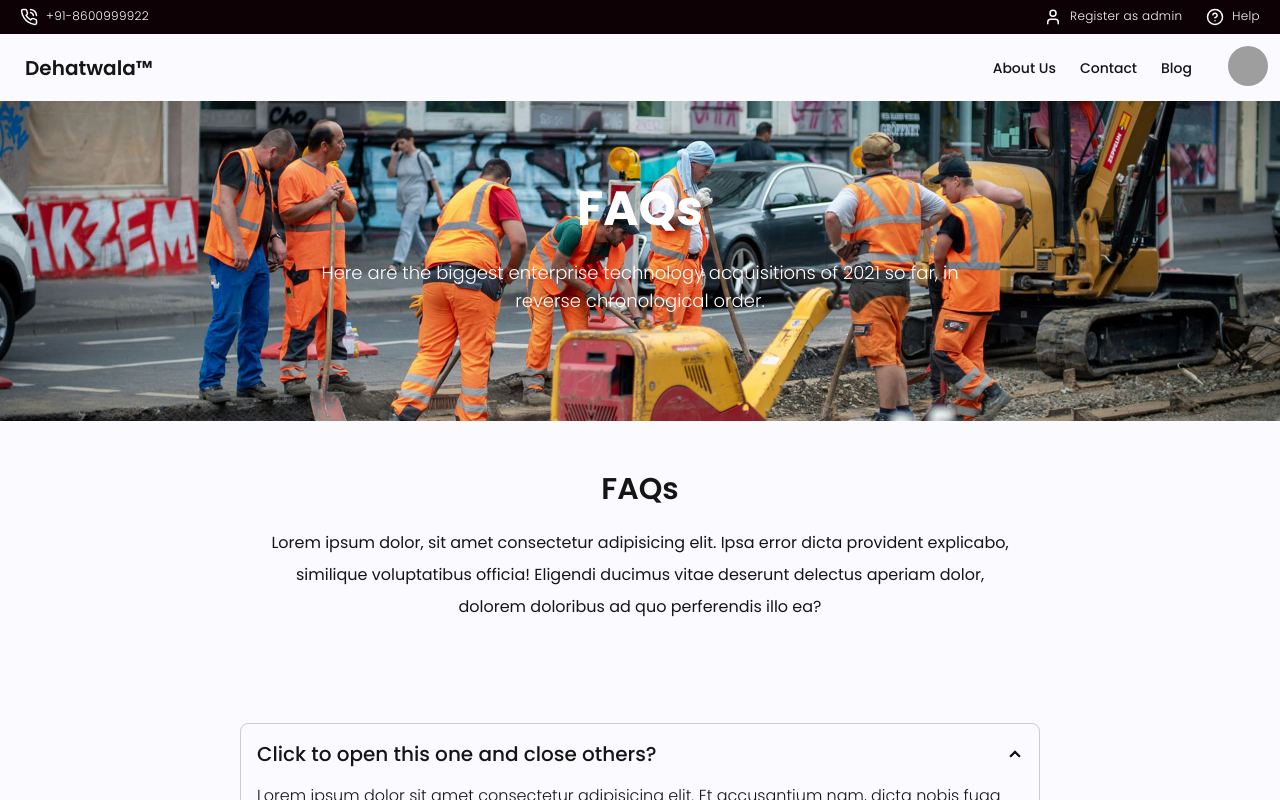
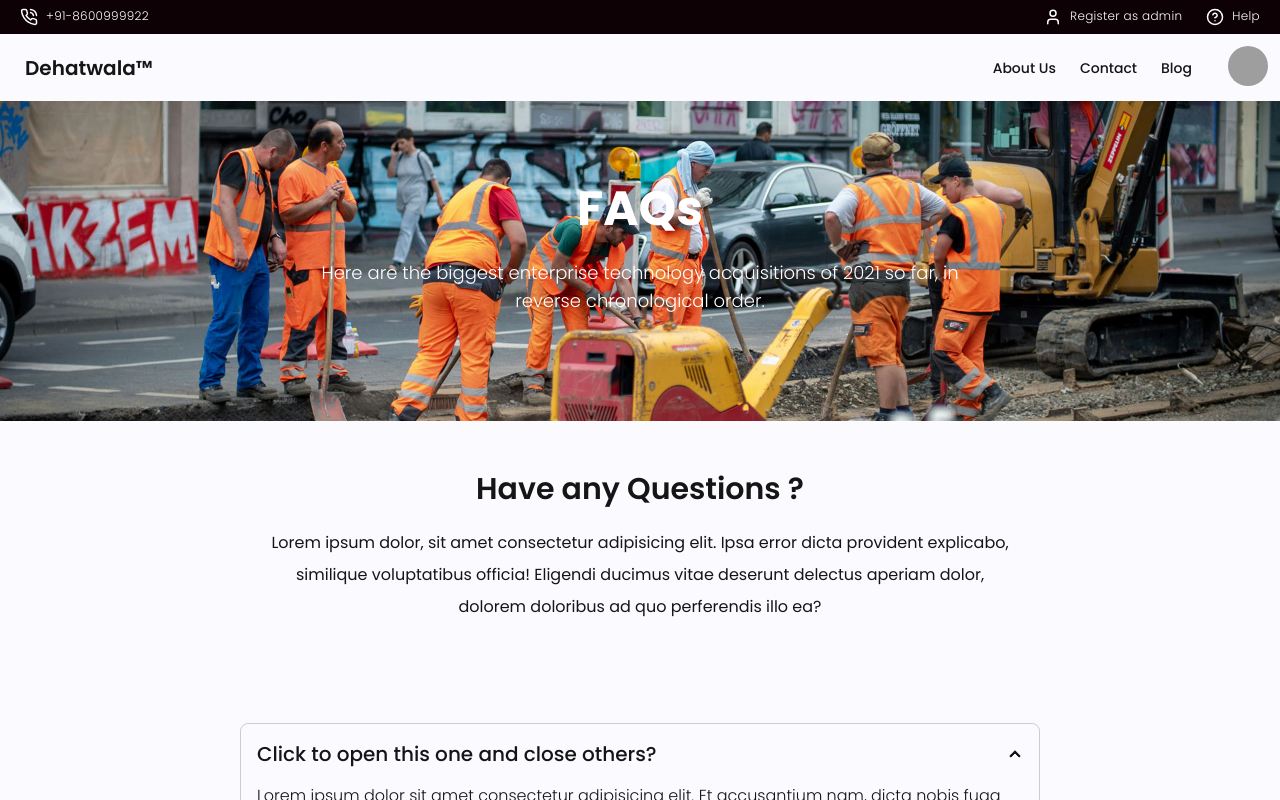
Before and after one commit to vipincode/workers, a React (Vite) app: page /faqs in a window 1280 px wide. Shown: the top 800 px of the page. Built offline with nearby package versions, Linux system fonts and the light colour scheme; grey boxes are pictures that could not be loaded.

Commit message:
upadte faqs heading

```diff
--- a/src/pages/faqs-page/index.tsx
+++ b/src/pages/faqs-page/index.tsx
@@ -11,7 +11,7 @@ const FaqsPage = () => {
       />
       <Container className="my-[50px]">
         <div className="max-w-[800px] px-6 mx-auto">
-          <h2 className="text-3xl font-semibold mb-5 text-center">FAQs</h2>
+          <h2 className="text-3xl font-semibold mb-5 text-center">Have any Questions ?</h2>
           <p className="text-base font-normal leading-8 text-center">
             Lorem ipsum dolor, sit amet consectetur adipisicing elit. Ipsa error dicta provident explicabo, similique
             voluptatibus officia! Eligendi ducimus vitae deserunt delectus aperiam dolor, dolorem doloribus ad quo
```
